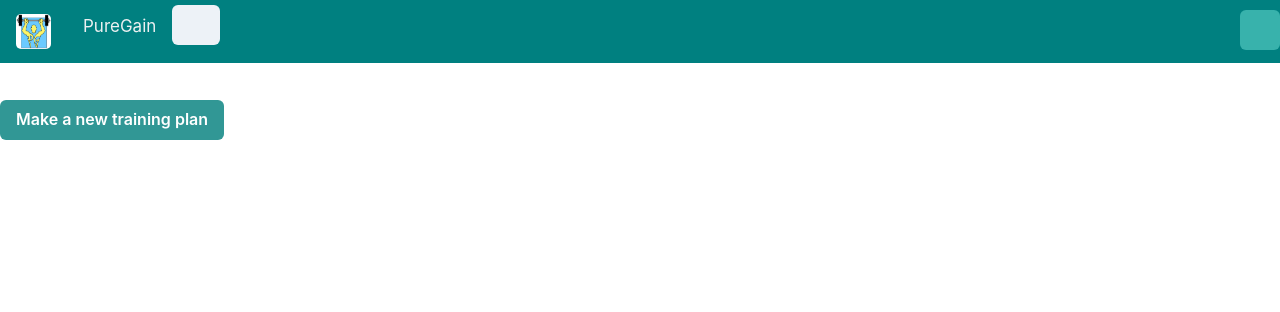
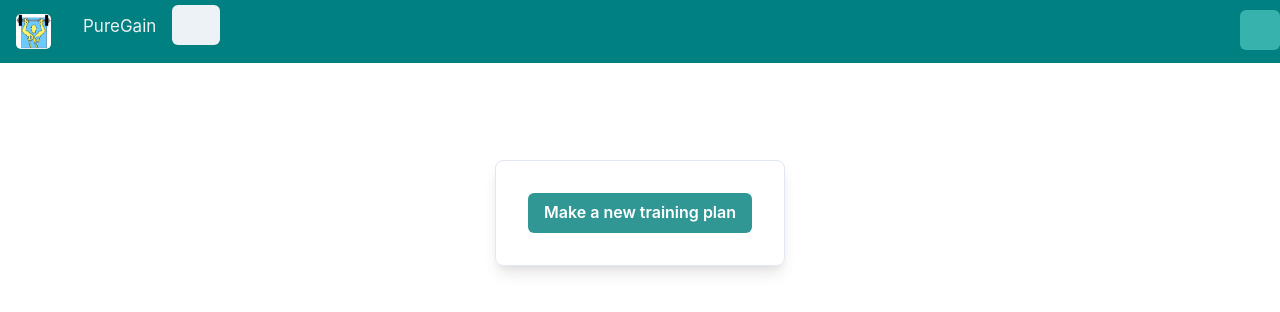
Before and after one commit to dominikvukelic/puregain, a React (Create React App) app: page / in a window 1280 px wide. Shown: the top 312 px of the page. Built offline with nearby package versions, Linux system fonts and the light colour scheme; no server answers; the database is empty; some icons are missing; a web font is replaced by a local one.

Commit message:
improved trainingpage styling

```diff
--- a/src/components/PopUpTraining.js
+++ b/src/components/PopUpTraining.js
@@ -15,6 +15,8 @@ import {
     InputGroup,
     Stack,
     FormControl,
+    Flex,
+    Box,
 } from '@chakra-ui/react';
 /* import DatePickerComponent from './DatePicker'; */
 import { useNavigate } from 'react-router-dom';
@@ -42,9 +44,13 @@ function PopUpTraining() {
 
     return (
         <>
-            <Button onClick={onOpen} colorScheme="teal">
-                Make a new training plan
-            </Button>
+            <Flex width="full" align="center" justifyContent="center" paddingTop="60px" max>
+                <Box padding={8} maxWidth="1800px" borderWidth={1} borderRadius={8} boxShadow="lg">
+                    <Button onClick={onOpen} colorScheme="teal">
+                        Make a new training plan
+                    </Button>
+                </Box>
+            </Flex>
 
             <Modal isOpen={isOpen} onClose={onClose}>
                 <ModalOverlay />
--- a/src/pages/TrainingPage.js
+++ b/src/pages/TrainingPage.js
@@ -48,7 +48,7 @@ function TrainingPage() {
     };
 
     return (
-        <Box borderWidth="1px" borderRadius="lg" overflow="hidden">
+        <Box borderWidth="1px" borderRadius="lg" overflow="hidden" mr="20px" ml="20px">
             <Heading as="h4" className="trainingname">
                 {trainingNametemp}
             </Heading>
```
